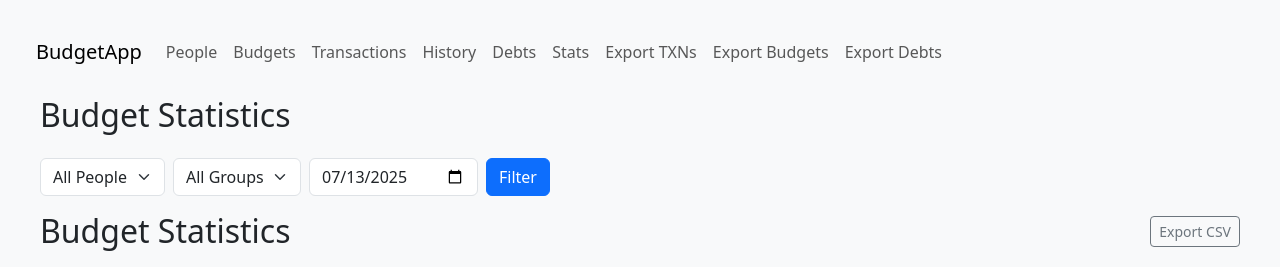
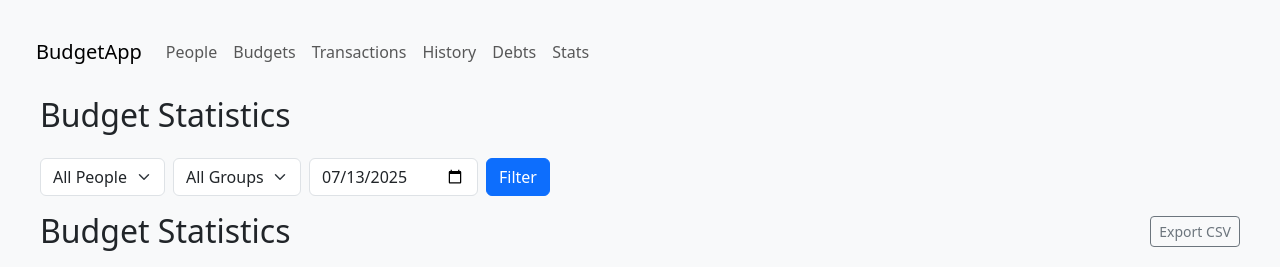
Before and after one commit to TarunB-Git/travelapp, a Flask app: page /budget-stats in a window 1280 px wide. Shown: the top 267 px of the page. Run offline with Flask 3, Linux system fonts and the light colour scheme; a user stored in the database is signed in; data comes from the database, SQL or seed files in the repository; data that the repository does not hold is empty.

Commit message:
Update base.html

```diff
--- a/app/templates/base.html
+++ b/app/templates/base.html
@@ -24,9 +24,7 @@
         <li class="nav-item"><a class="nav-link" href="/history">History</a></li>
         <li class="nav-item"><a class="nav-link" href="/debts">Debts</a></li>
         <li class="nav-item"><a class="nav-link" href="/budget-stats">Stats</a></li>
-        <li class="nav-item"><a class="nav-link" href="/export/transactions.csv">Export TXNs</a></li>
-        <li class="nav-item"><a class="nav-link" href="/export/budgets.csv">Export Budgets</a></li>
-        <li class="nav-item"><a class="nav-link" href="/export/debts.csv">Export Debts</a></li>
+
       </ul>
     </div>
   </div>
```
